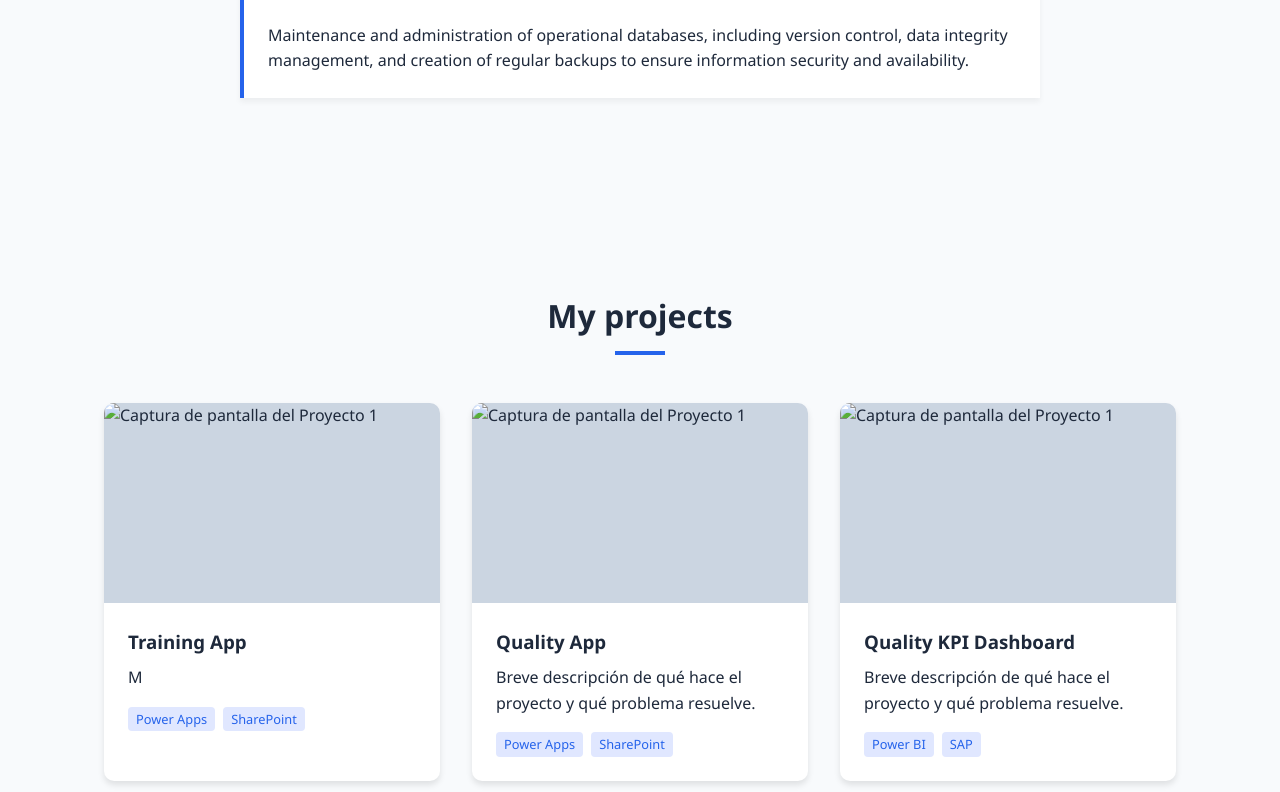
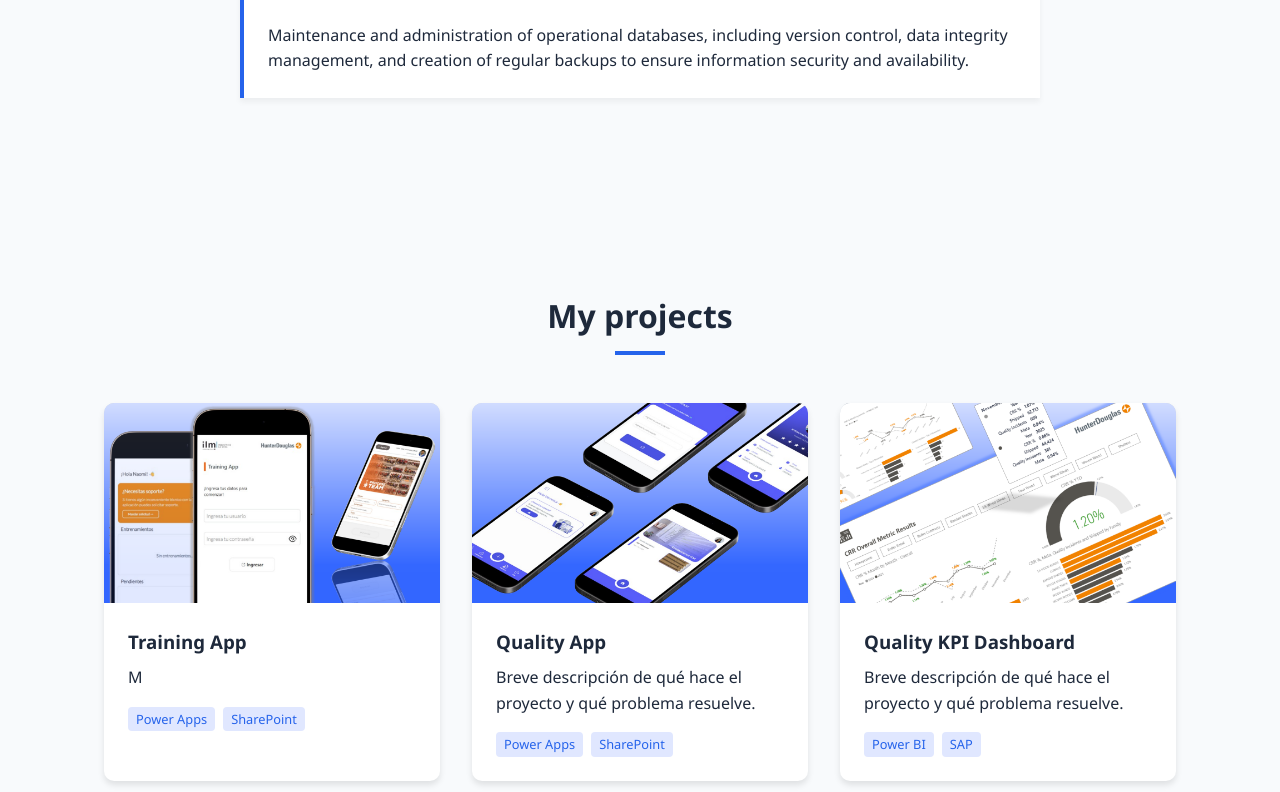
Before and after one commit to fgbonilla99-oss/portfolio-javier.github.io, a plain HTML site: page portfolio.html in a window 1280 px wide. Shown: the part 2698-3490 px from the top of the page. Drawn offline with Linux system fonts and the light colour scheme.

Commit message:
portfolio.html

```diff
--- a/portfolio.html
+++ b/portfolio.html
@@ -229,7 +229,7 @@
     <section id="sobre-mi">
         <h2>About me</h2>
         <div class="about-content">
-            <div class="about-img"><img src="Slide0.jpg" alt=""></div>
+            <div class="about-img"><img src="https://raw.githubusercontent.com/fgbonilla99-oss/portfolio-javier.github.io/refs/heads/main/img/Slide0.jpg" alt=""></div>
             <div class="about-text">
                 <p>I am a professional passionate about creating tailored digital solutions. I specialize in transforming complex ideas into intuitive and efficient user experiences. With a strong foundation in development and analysis, I always strive for optimization and quality in every line of code.</p>
             </div>
@@ -282,7 +282,7 @@
         <div class="projects-grid">
             <div class="project-card">
                 <div class="project-img">
-                    <img src="Slide1.PNG" alt="Captura de pantalla del Proyecto 1">
+                    <img src="https://raw.githubusercontent.com/fgbonilla99-oss/portfolio-javier.github.io/refs/heads/main/img/Slide1.PNG" alt="Captura de pantalla del Proyecto 1">
                 </div>
                 <div class="project-info">
                     <h3>Training App</h3>
@@ -296,7 +296,7 @@
 
             <div class="project-card">
                 <div class="project-img">
-                    <img src="Slide2.PNG" alt="Captura de pantalla del Proyecto 1">
+                    <img src="https://raw.githubusercontent.com/fgbonilla99-oss/portfolio-javier.github.io/refs/heads/main/img/Slide2.PNG" alt="Captura de pantalla del Proyecto 1">
                 </div>
                 <div class="project-info">
                     <h3>Quality App</h3>
@@ -310,7 +310,7 @@
 
             <div class="project-card">
                 <div class="project-img">
-                    <img src="Slide3.png" alt="Captura de pantalla del Proyecto 1">
+                    <img src="https://raw.githubusercontent.com/fgbonilla99-oss/portfolio-javier.github.io/refs/heads/main/img/Slide3.png" alt="Captura de pantalla del Proyecto 1">
                 </div>
                 <div class="project-info">
                     <h3>Quality KPI Dashboard</h3>
@@ -324,7 +324,7 @@
 
             <div class="project-card">
                 <div class="project-img">
-                    <img src="Slide4.png" alt="Captura de pantalla del Proyecto 1">
+                    <img src="https://raw.githubusercontent.com/fgbonilla99-oss/portfolio-javier.github.io/refs/heads/main/img/Slide4.png" alt="Captura de pantalla del Proyecto 1">
                 </div>
                 <div class="project-info">
                     <h3>Training KPI Dashboard</h3>
@@ -338,7 +338,7 @@
 
             <div class="project-card">
                 <div class="project-img">
-                    <img src="Slide6.png" alt="Captura de pantalla del Proyecto 1">
+                    <img src="https://raw.githubusercontent.com/fgbonilla99-oss/portfolio-javier.github.io/refs/heads/main/img/Slide6.png" alt="Captura de pantalla del Proyecto 1">
                 </div>
                 <div class="project-info">
                     <h3>Scrap Trend Dashboard</h3>
@@ -352,7 +352,7 @@
 
             <div class="project-card">
                 <div class="project-img">
-                    <img src="Slide5.png" alt="Captura de pantalla del Proyecto 1">
+                    <img src="https://raw.githubusercontent.com/fgbonilla99-oss/portfolio-javier.github.io/refs/heads/main/img/Slide5.png" alt="Captura de pantalla del Proyecto 1">
                 </div>
                 <div class="project-info">
                     <h3>Training Score Card</h3>
@@ -373,4 +373,5 @@
     </footer>
 
 </body>
+
 </html>
```
